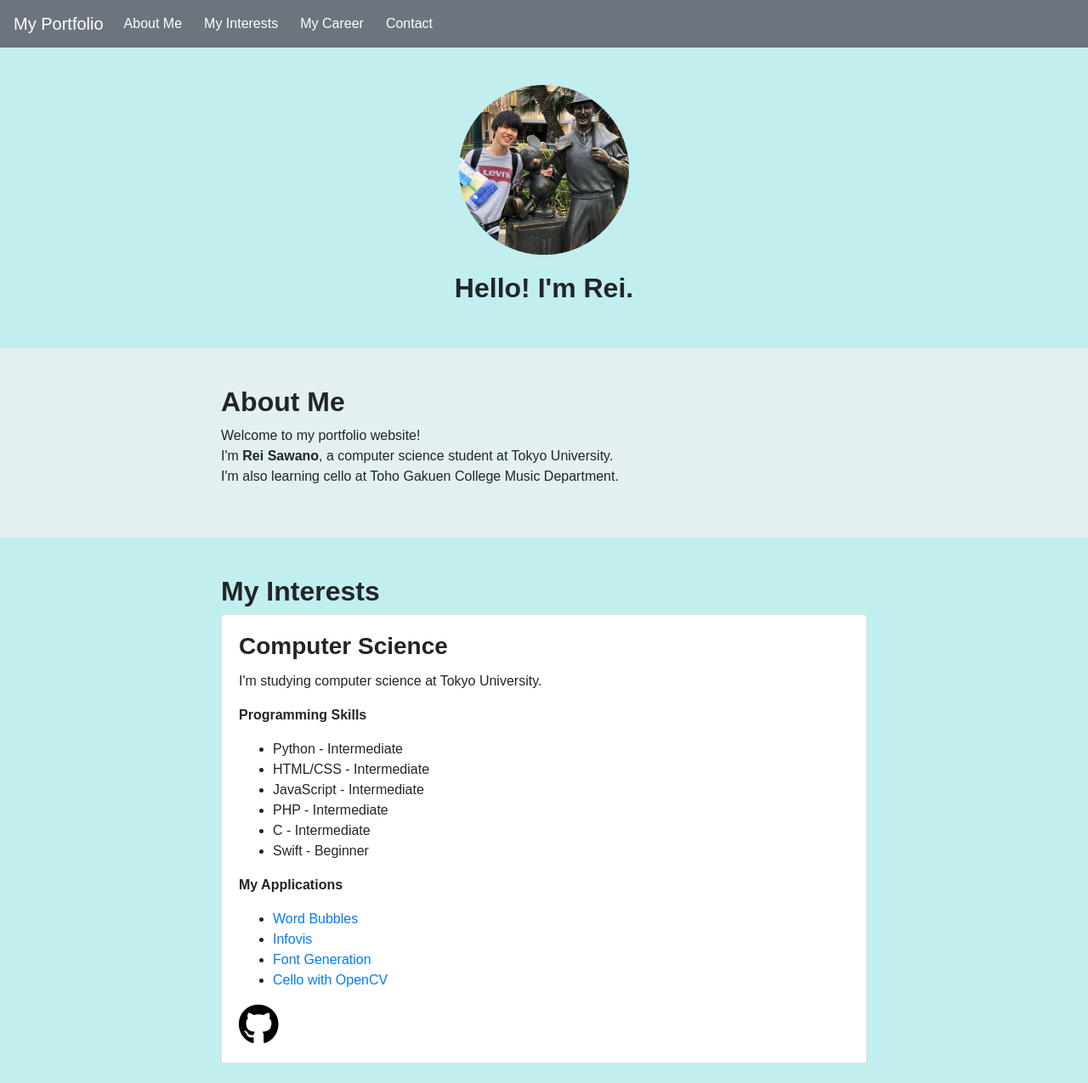
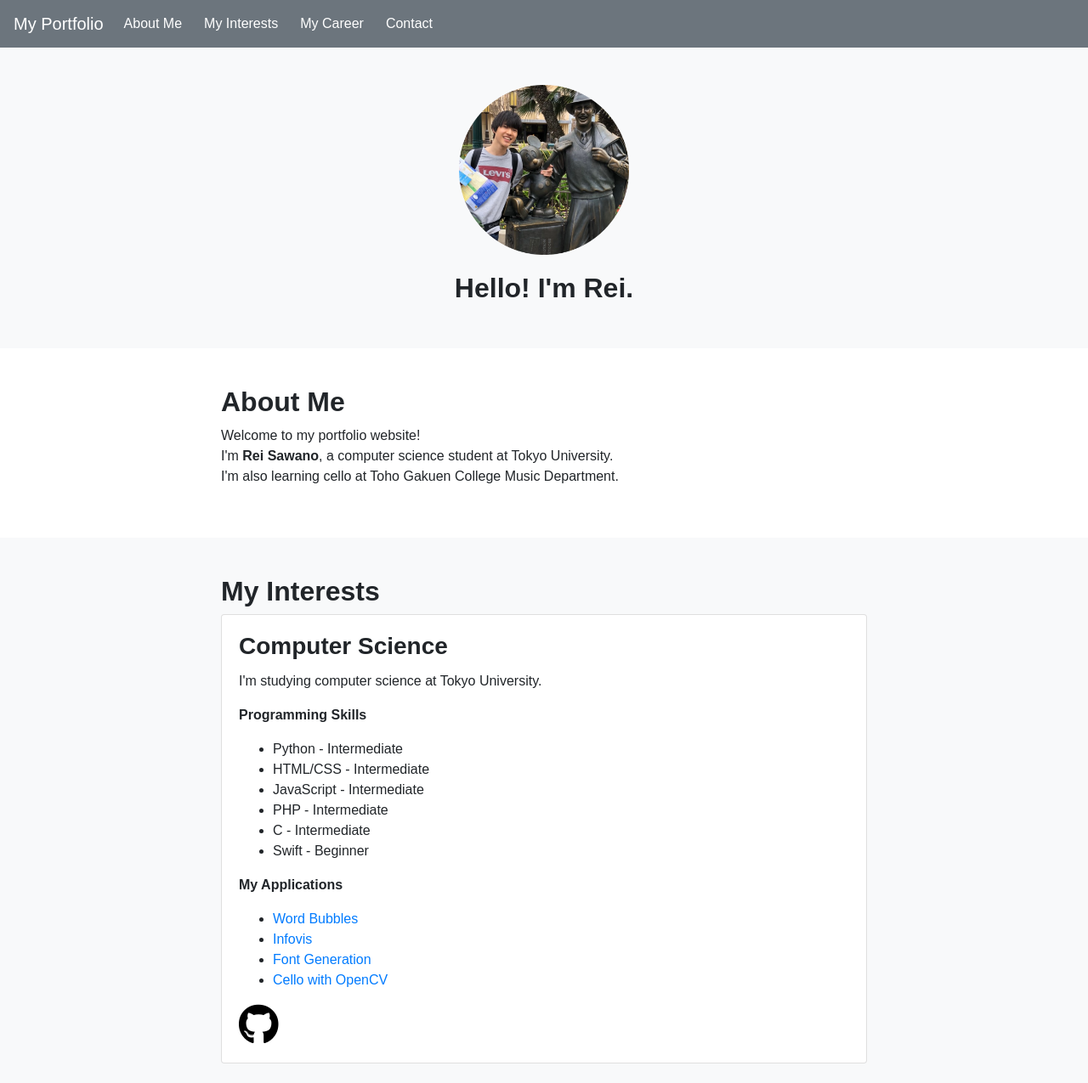
Before and after one commit to reireirei1221/My-portfolio, a plain HTML site: page index.html in a window 1280 px wide. Shown: the top 1275 px of the page at 85% size. Drawn offline with nearby package versions, Linux system fonts and the light colour scheme.

Commit message:
changed color

```diff
--- a/index.html
+++ b/index.html
@@ -37,14 +37,14 @@
         </nav>
     </header>
 
-    <section id="hello" class="py-4" style="background-color:rgb(193, 238, 238)">
+    <section id="hello" class="py-4 bg-light">
         <div class="container top-container">
             <img src="images/my_profile_img.png" class="my-profile-img">
             <h2>Hello! I'm Rei.</h2>
         </div>
     </section>
 
-    <section id="about" class="py-4" style="background-color:rgb(228, 240, 240)">
+    <section id="about" class="py-4">
         <div class="container">
             <h2>About Me</h2>
             <p>Welcome to my portfolio website!
@@ -54,7 +54,7 @@
         </div>
     </section>
 
-    <section id="interests" class="py-4" style="background-color:rgb(193, 238, 238)">
+    <section id="interests" class="bg-light py-4">
         <div class="container">
             <h2  class="">My Interests</h2>
             <div class="row">
@@ -111,7 +111,7 @@
         </div>
     </section>
 
-    <section id="career" class="py-4" style="background-color:rgb(228, 240, 240)">
+    <section id="career" class="py-4">
         <div class="container">
             <h2>My Career</h2>
             <div class="timeline">
@@ -155,11 +155,11 @@
             <div class="row justify-content-center">
                 <div class="col-md-6">
                     <h2 class="text-center mb-4 text-white">Contact Me</h2>
-                        <ul class="snsbtniti">
+                        <!-- <ul class="snsbtniti">
                             <li><a href="" class="flowbtn7 fl_tw7"><i class="fab fa-twitter"></i></a></li>
                             <li><a href="" class="flowbtn7 insta_btn7"><i class="fab fa-instagram"></i></a></li>
                             <li><a href="mailto:reireirei1221@icloud.com" class="flowbtn7 fl_ma7"><i class="far fa-envelope"></i></a></li>
-                        </ul>
+                        </ul> -->
                 </div>
             </div>
         </div>
```
